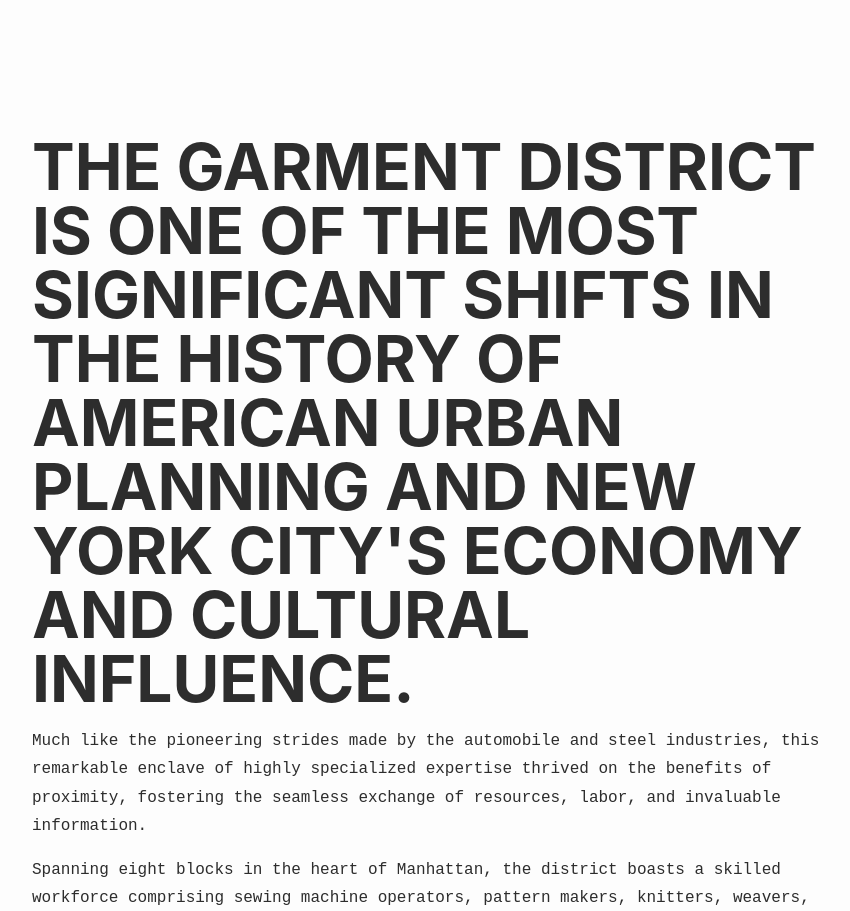
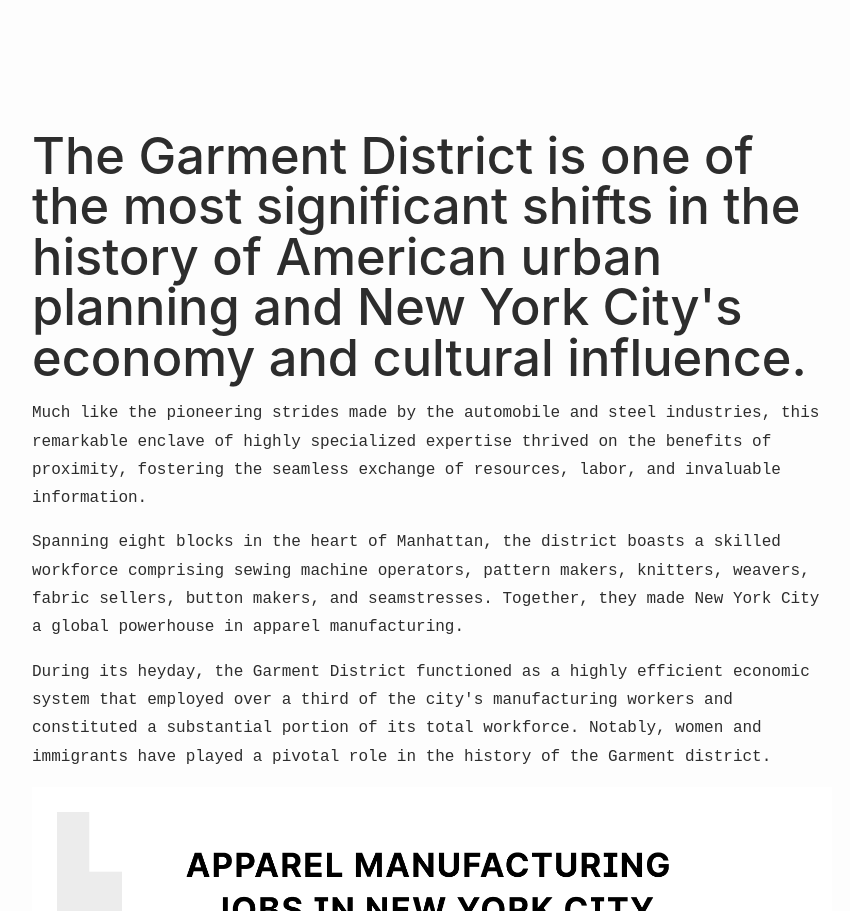
Before and after one commit to krlmnz/Garment, a plain HTML site: page index.html in a window 1280 px wide. Shown: the part 760-1671 px from the top of the page, without its empty margins (208-1058 px from the left). Drawn offline with Linux system fonts and the light colour scheme.

Commit message:
Update style.css

```diff
--- a/style.css
+++ b/style.css
@@ -66,9 +66,8 @@ article {
 .article-text h4 {
   margin-top: 0.317em;
   margin-bottom: 0em;
-  font-size: 4em;
-  font-weight: 650;
-  text-transform: uppercase;
+  font-size: 3.157em;
+  font-weight: 550;
   line-height: 1;
   font-family: 'Inter', sans-serif;
 }
```
